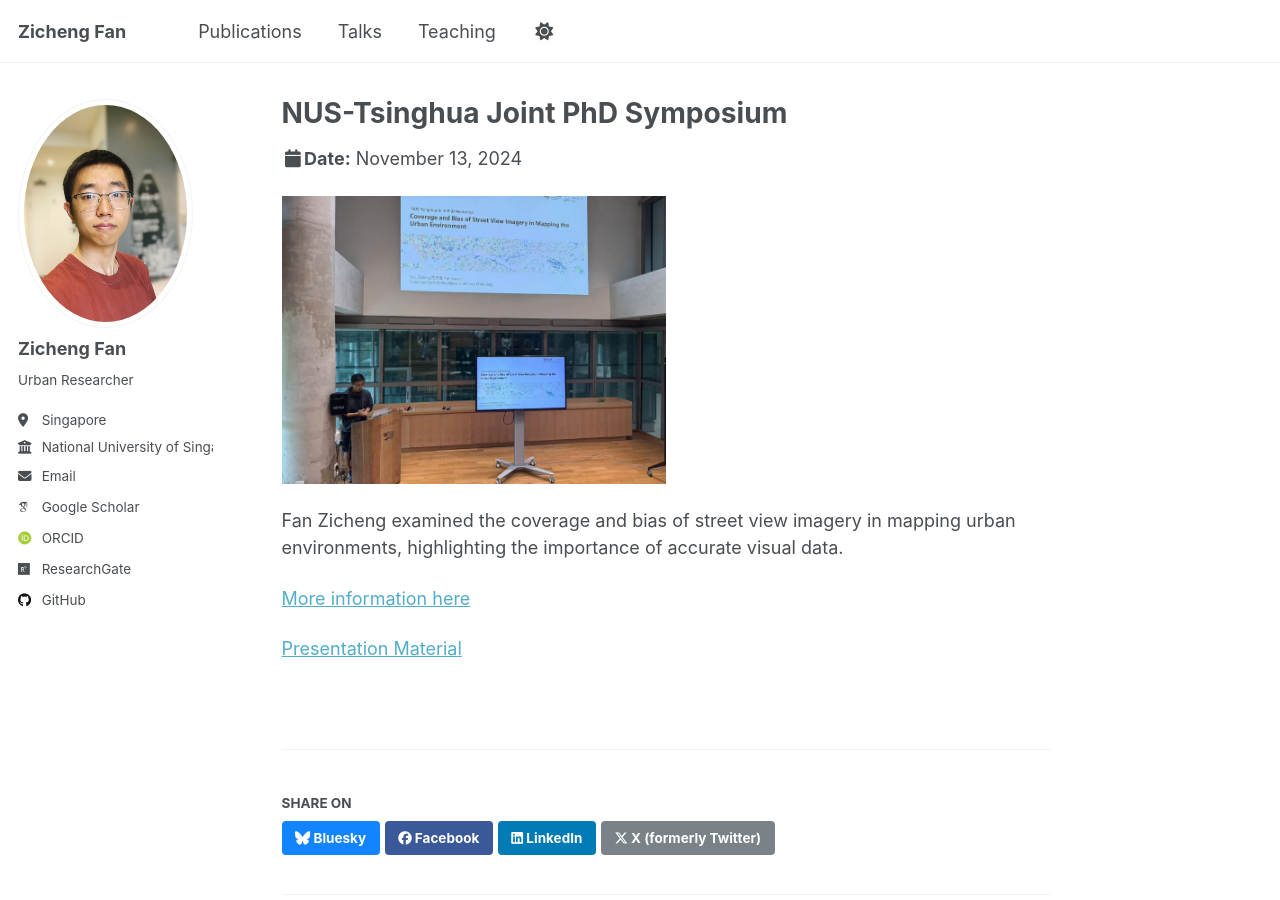
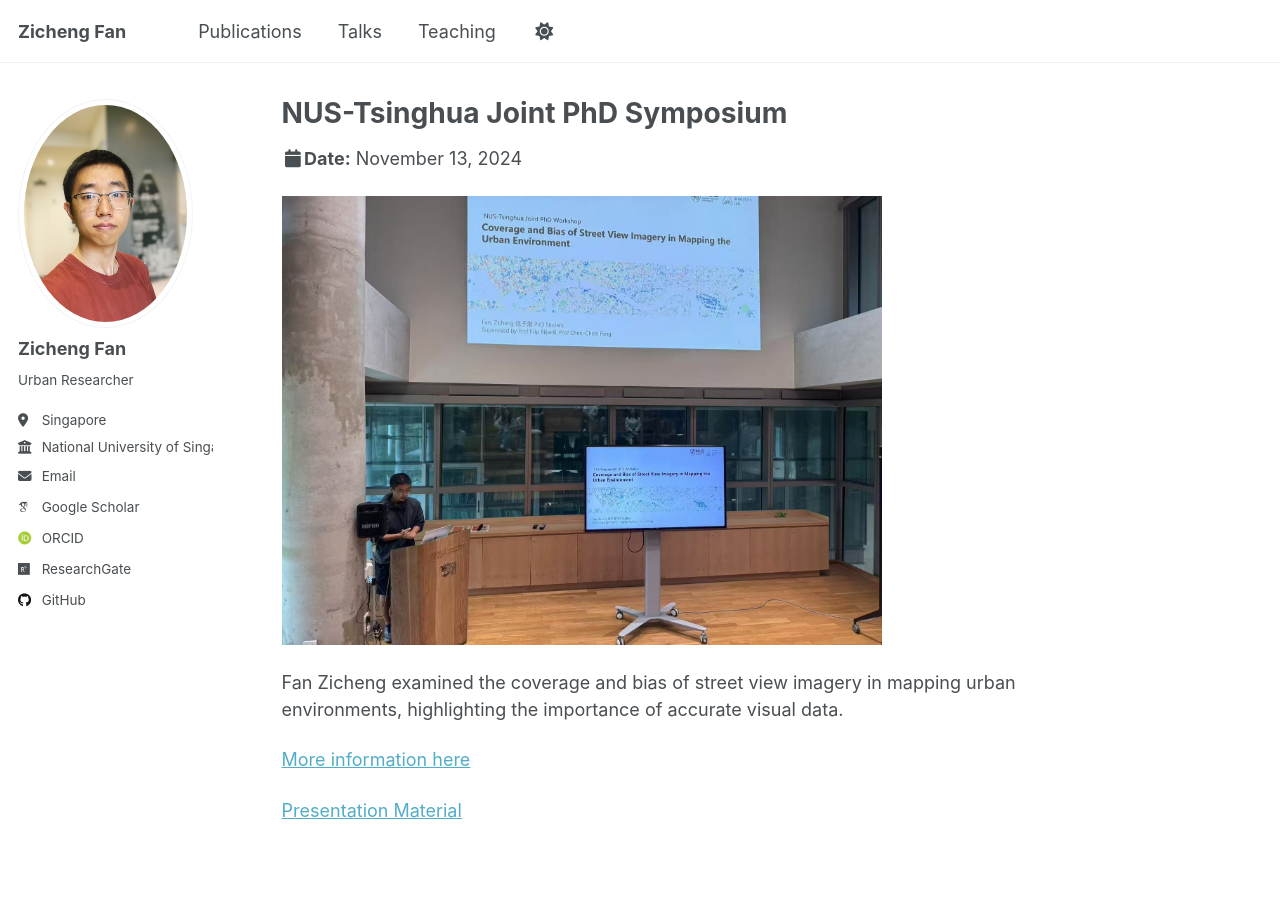
Before and after one commit to zichengfan/zichengfan.github.io, a Jekyll site: the page built from _talks/2024-11-13-NUS-Tsinghua-talk.md, in a window 1280 px wide and 900 px high. Built offline with Jekyll 4.4.1, drawn with Linux system fonts in a browser that asks for light colours; some web fonts are replaced.

Commit message:
update_website

```diff
--- a/_talks/2024-11-13-NUS-Tsinghua-talk.md
+++ b/_talks/2024-11-13-NUS-Tsinghua-talk.md
@@ -8,7 +8,8 @@ date: 2024-11-13
 location: "Singapore, Singapore"
 ---
 
-<img src="{{ site.baseurl }}/images/talks/NUS_Tsinghua/NUS_Tsinghua_2.JPG" alt="NUS Tsinghua Talk" style="width:50%">
+
+![Zicheng presents his work on SVI coverage]({{ "/images/talks/NUS_Tsinghua/NUS_Tsinghua_2.JPG" | relative_url }}){: width="600px" style="max-width: 100%; height: auto;"}
 
 Fan Zicheng examined the coverage and bias of street view imagery in mapping urban environments, highlighting the importance of accurate visual data.
 
```
Also changed, not shown: _talks/2024-12-18-PhD Oral Qualifying Examination.md (+4 -0 lines), images/talks/QE/QE.jpg (added), 1 other file.
